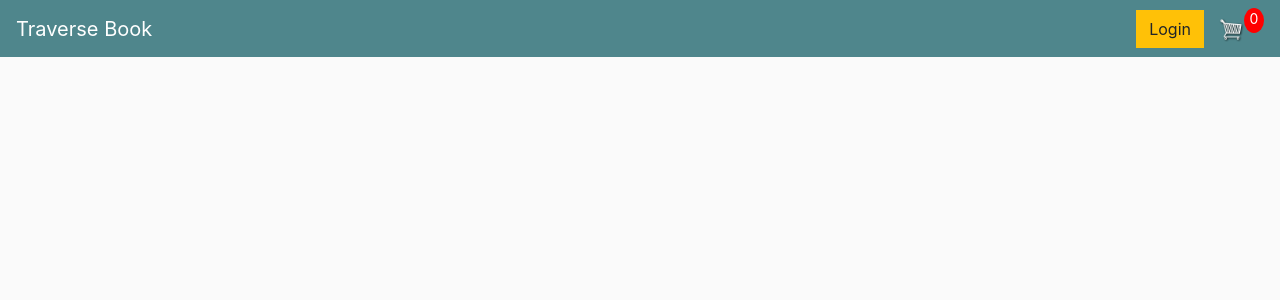
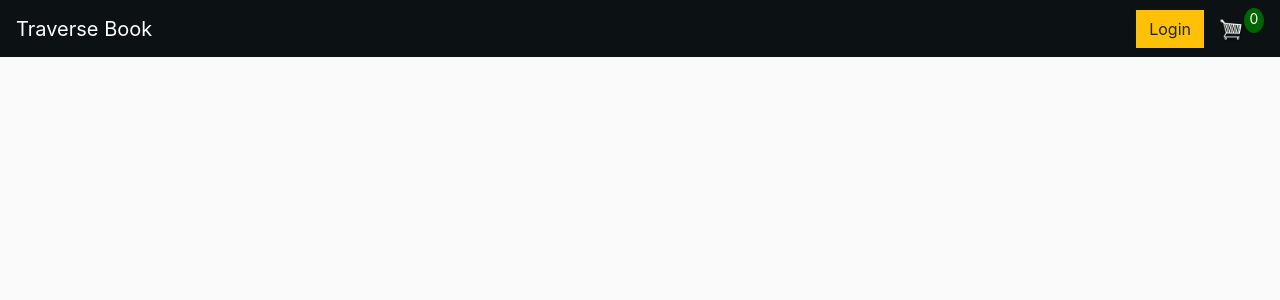
Before and after one commit to HoLaw77/ecommerce, a Django app: page / in a window 1280 px wide. Shown: the top 300 px of the page. Run offline with Django 4.2, Linux system fonts and the light colour scheme; data that the repository does not hold is empty; some libraries are stand-ins or nearby versions.

Commit message:
update color

```diff
--- a/static/css/main.css
+++ b/static/css/main.css
@@ -26,7 +26,7 @@ h1,h2,h3,h4,h5,h6{
 }
 
 .bg-dark{
-	background-color: #4f868c!important;
+	background-color: #0c1213!important;
 }
 
 #cart-icon{
@@ -39,7 +39,7 @@ h1,h2,h3,h4,h5,h6{
 	display: block;
 	text-align: center;
 	color:#fff;
-	background-color: red;
+	background-color: darkgreen;
 	width: 20px;
 	height: 25px;
 	border-radius: 50%;
```
